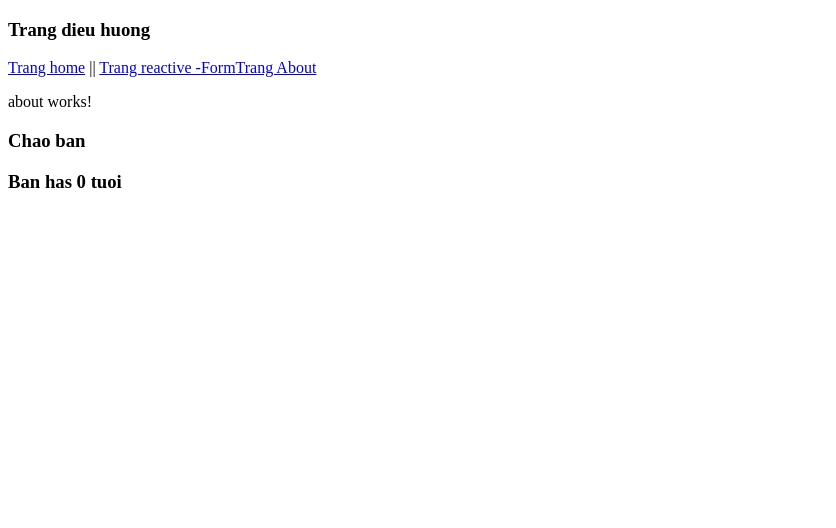
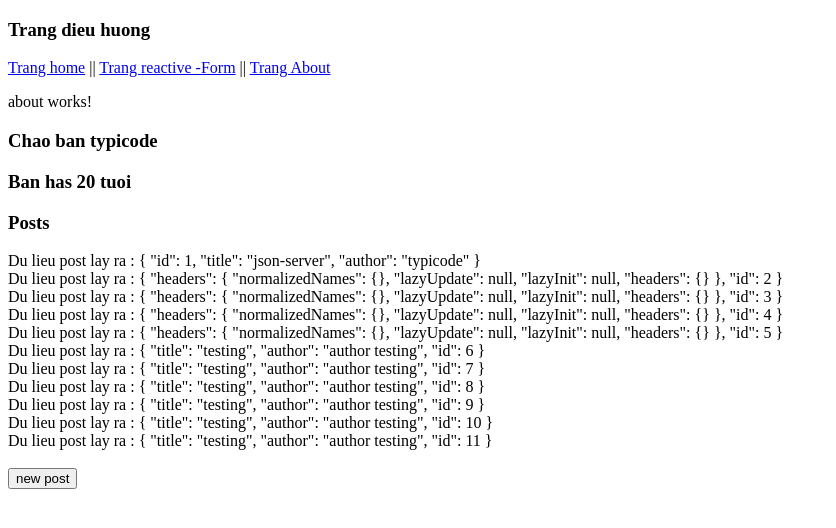
Before and after one commit to hoang92-gtvt/m5-w1-d3, an Angular app: page /about in a window 1280 px wide. Shown: the top 528 px of the page, without its empty margins (0-836 px from the left). Built offline with nearby package versions, Linux system fonts and the light colour scheme; data requests are answered from the project's data file.

Commit message:
method post with server

```diff
--- a/db.json
+++ b/db.json
@@ -4,6 +4,72 @@
       "id": 1,
       "title": "json-server",
       "author": "typicode"
+    },
+    {
+      "headers": {
+        "normalizedNames": {},
+        "lazyUpdate": null,
+        "lazyInit": null,
+        "headers": {}
+      },
+      "id": 2
+    },
+    {
+      "headers": {
+        "normalizedNames": {},
+        "lazyUpdate": null,
+        "lazyInit": null,
+        "headers": {}
+      },
+      "id": 3
+    },
+    {
+      "headers": {
+        "normalizedNames": {},
+        "lazyUpdate": null,
+        "lazyInit": null,
+        "headers": {}
+      },
+      "id": 4
+    },
+    {
+      "headers": {
+        "normalizedNames": {},
+        "lazyUpdate": null,
+        "lazyInit": null,
+        "headers": {}
+      },
+      "id": 5
+    },
+    {
+      "title": "testing",
+      "author": "author testing",
+      "id": 6
+    },
+    {
+      "title": "testing",
+      "author": "author testing",
+      "id": 7
+    },
+    {
+      "title": "testing",
+      "author": "author testing",
+      "id": 8
+    },
+    {
+      "title": "testing",
+      "author": "author testing",
+      "id": 9
+    },
+    {
+      "title": "testing",
+      "author": "author testing",
+      "id": 10
+    },
+    {
+      "title": "testing",
+      "author": "author testing",
+      "id": 11
     }
   ],
   "comments": [
--- a/src/app/Services/server-http.service.ts
+++ b/src/app/Services/server-http.service.ts
@@ -36,6 +36,21 @@ export class ServerHttpService {
  ;
 }
 
+public getPosts(){
+  const url= `${this.REST_API_SERVER}/posts`;
+  return this.httpClient
+  .get<any>(url, this.thhpOptions)
+ ;
+}
+
+public addPosts(data : any){
+
+  const url= `${this.REST_API_SERVER}/posts`;
+  return this.httpClient
+  .post<any>(url,data, this.thhpOptions)
+ ;
+}
+
 
 
 
--- a/src/app/about/about.component.html
+++ b/src/app/about/about.component.html
@@ -3,3 +3,12 @@
 
 <h3>Chao ban {{name}}</h3>
 <h3>Ban has {{age}} tuoi</h3>
+
+
+<h3>Posts</h3>
+<div *ngFor='let post of posts'>
+<span>Du lieu post lay ra : {{post|json}} </span>
+</div>
+<br>
+
+<button (click)="addPost()">new post </button>
--- a/src/app/about/about.component.ts
+++ b/src/app/about/about.component.ts
@@ -9,12 +9,22 @@ import { ServerHttpService } from '../Services/server-http.service';
 export class AboutComponent implements OnInit {
   public name :String ='' ;
   public age : number= 0;
+  public comments:any;
+  public posts :any;
+
 
   constructor(private serviceHttp: ServerHttpService) { }
 
   ngOnInit(): void {
     this.serviceHttp.getProfile().subscribe((data)=>{
-      console.log('profile : '+ data.name)
+      console.log('profile : '+ data);
+      this.name = data.name;
+      this.age = data.age;
+    })
+
+    this.serviceHttp.getPosts().subscribe((data)=>{
+      console.log('post', data);
+      this.posts= data;
     })
 
   }
@@ -23,5 +33,13 @@ export class AboutComponent implements OnInit {
       console.log('Comment'+ data.name)
     })
   }
+  public addPost(){
+    const newData ={title: 'testing', author: 'author testing'};
+    this.serviceHttp.addPosts(newData).subscribe((data)=>{
+      console.log('addPost', data);
+      this.posts.push(data);
+      //
+    });
+  }
 
 }
--- a/src/app/app.component.html
+++ b/src/app/app.component.html
@@ -2,6 +2,6 @@
 <a routerLink='/home' routerLinkActive='router-link-active' >Trang home</a>
 ||
 <a routerLink='/reactive' routerLinkActive='router-link-active' >Trang reactive -Form</a>
-
+||
 <a routerLink='/about' routerLinkActive='router-link-active' >Trang About</a>
 <router-outlet></router-outlet>
```
